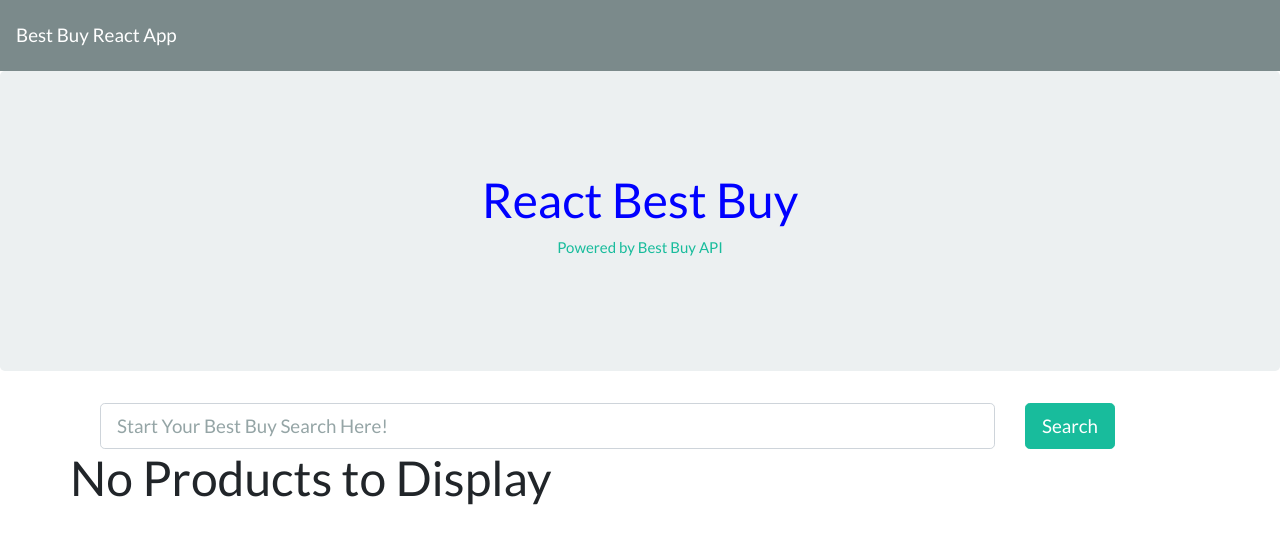
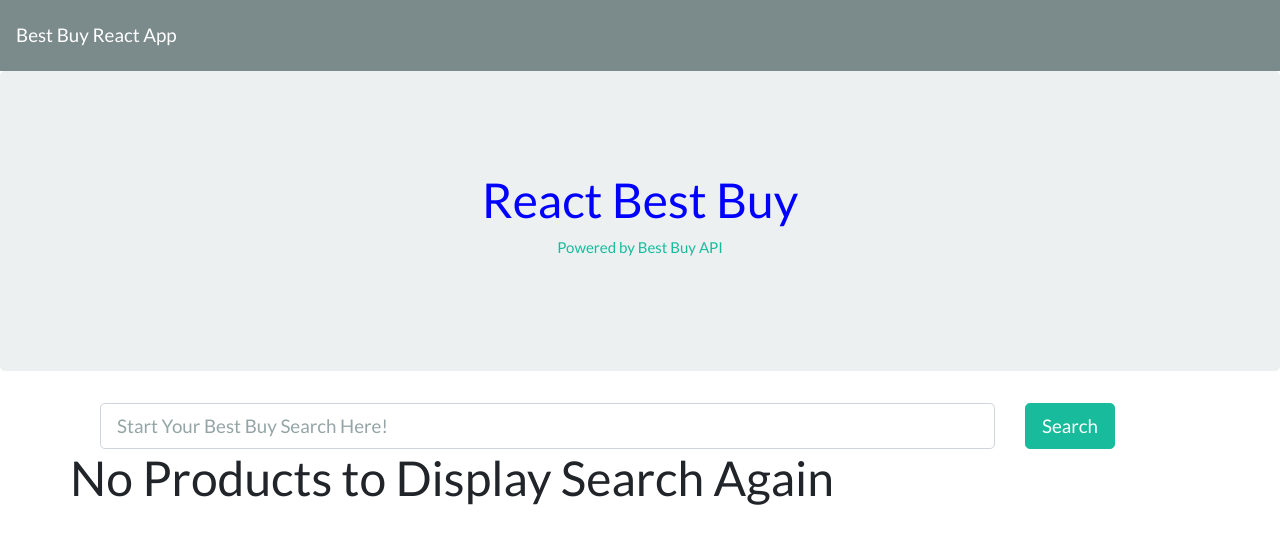
Before and after one commit to robocop369/Online_Market_Place, a React (Create React App) app in the folder client/: page / in a window 1280 px wide. Shown: the top 544 px of the page. Built offline with nearby package versions, Linux system fonts and the light colour scheme.

Commit message:
search options

```diff
--- a/client/src/App.js
+++ b/client/src/App.js
@@ -65,7 +65,7 @@
         <Row>
           <Col size="xs-12">
             {!recipes.length ? (
-              <h1 className="text-center">No Products to Display</h1>
+              <h1 className="text-center">No Products to Display Search Again</h1>
             ) : (
               <RecipeList>
                 {recipes.map(recipe => {
--- a/client/src/components/Nav/style.css
+++ b/client/src/components/Nav/style.css
@@ -1,4 +1,4 @@
 nav.navbar {
   margin-bottom: 0;
-  color: blue
-}
+  color: blue;
+  }
```
